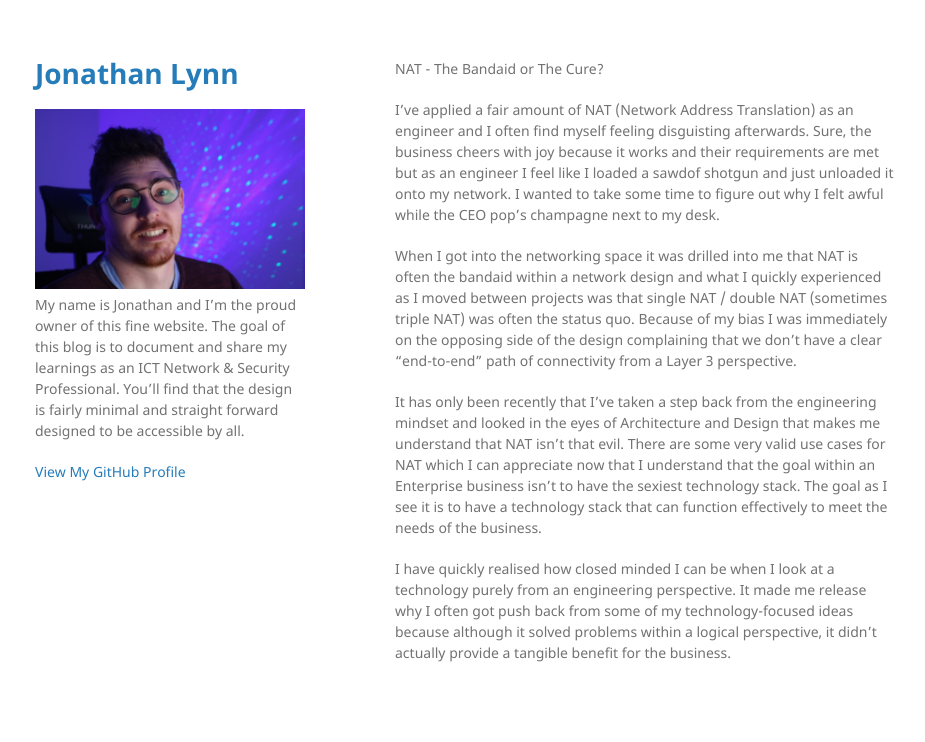
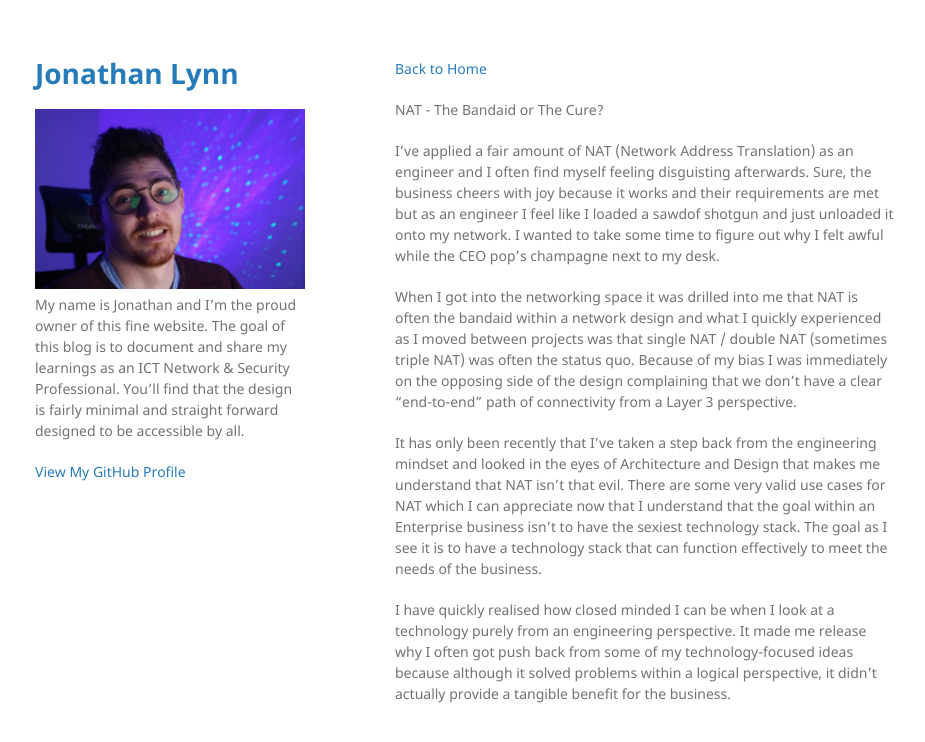
Before and after one commit to jonathanLynn/jonathanlynn.github.io, a Jekyll site: the page built from assets/blogposts/2021-AUG-Design-nat-thebandaidorthecure.md, in a window 1280 px wide. Shown: the top 742 px of the page, without its empty margins (175-1100 px from the left). Built offline with Jekyll 4.4.1, drawn with Linux system fonts in a browser that asks for light colours; our own code applies the rules of GitHub Pages for plain Markdown files.

Commit message:
Update 2021-AUG-Design-nat-thebandaidorthecure.md

```diff
--- a/assets/blogposts/2021-AUG-Design-nat-thebandaidorthecure.md
+++ b/assets/blogposts/2021-AUG-Design-nat-thebandaidorthecure.md
@@ -1,3 +1,5 @@
+<a href="https://jonathanlynn.github.io/">Back to Home</a>
+
 NAT - The Bandaid or The Cure?
 
 I've applied a fair amount of NAT (Network Address Translation) as an engineer and I often find
```
